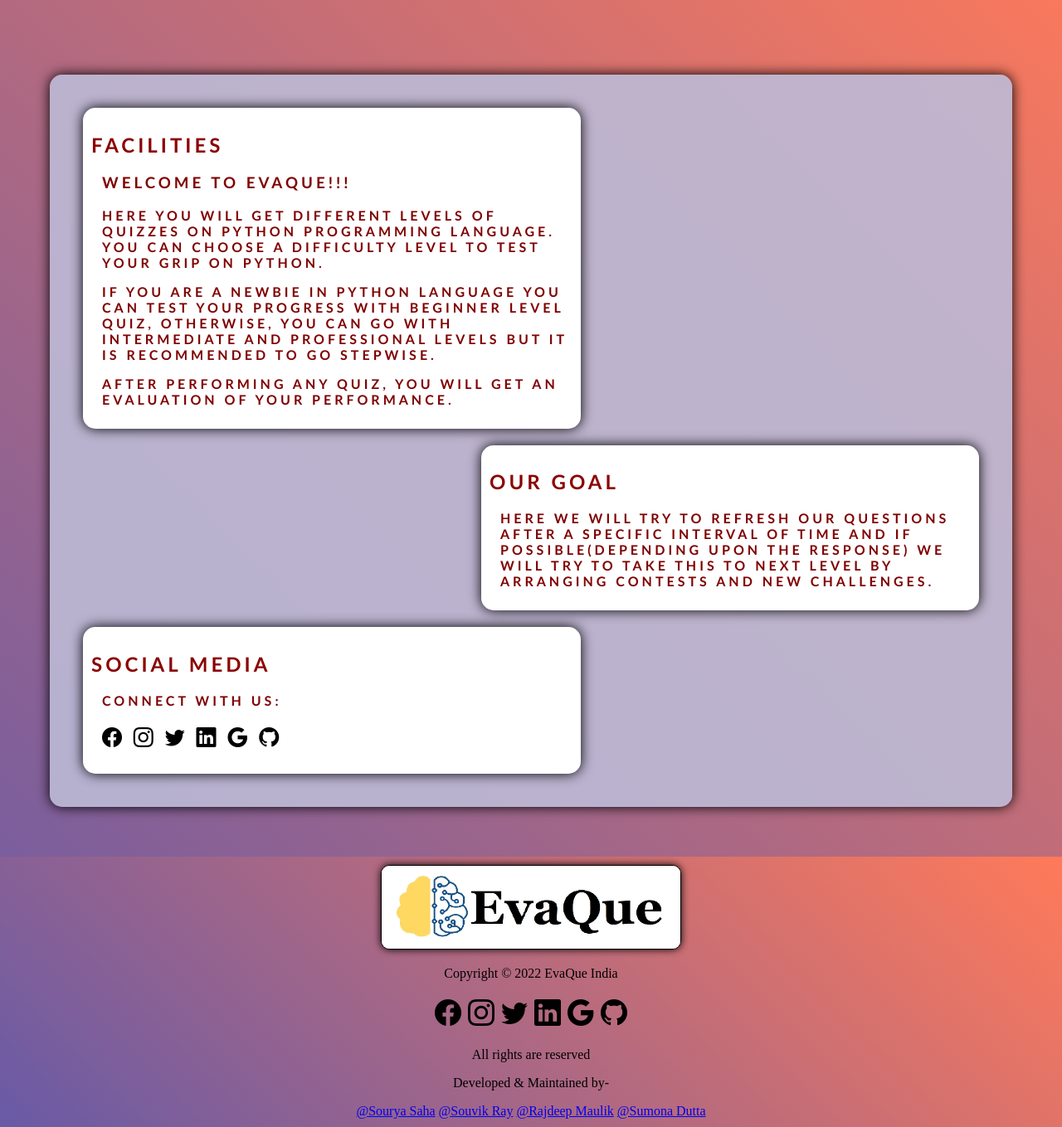
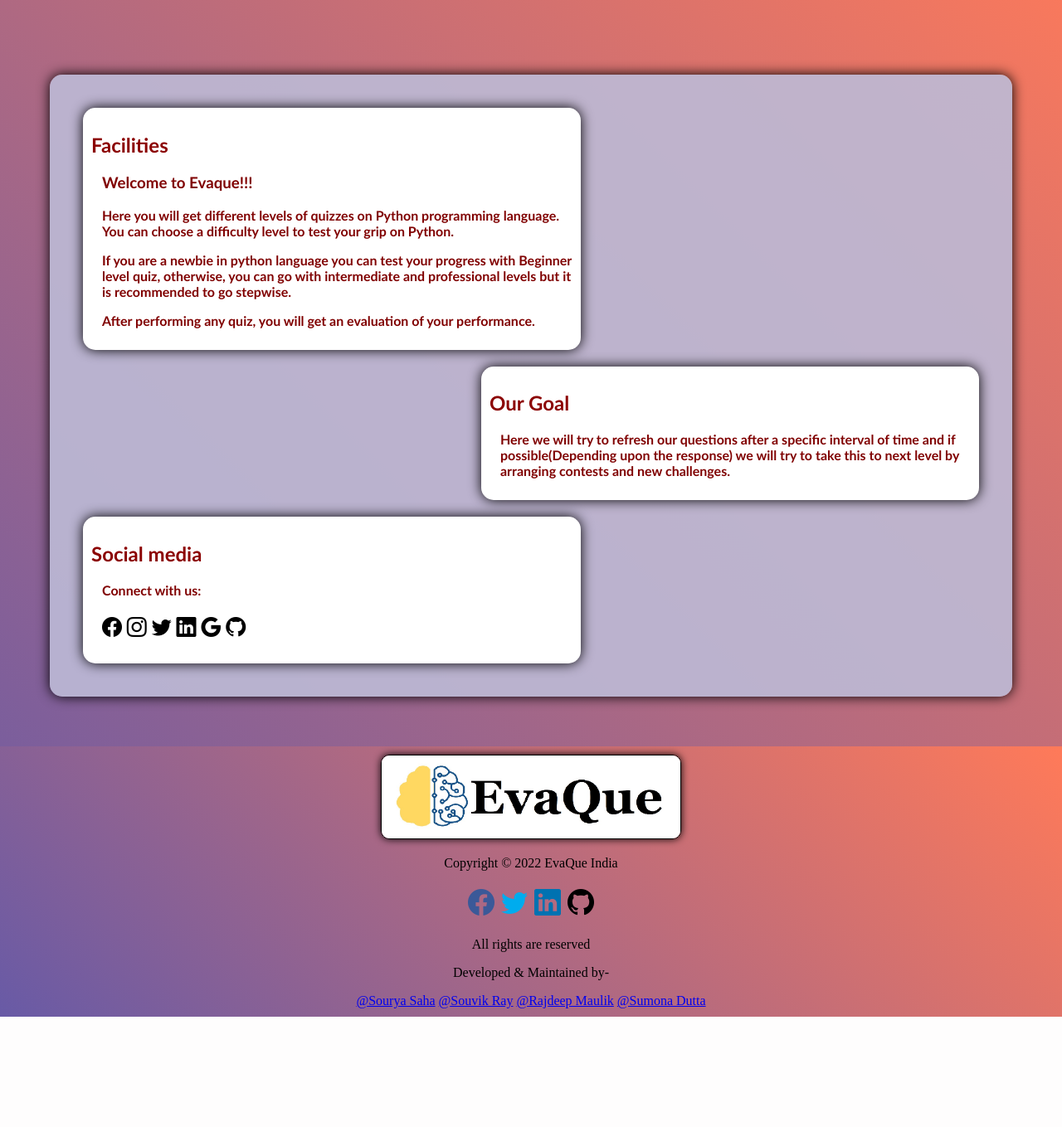
Before and after one commit to Rajdeep-1508/EvaQue, a Python web app: template templates/about.html in a window 1280 px wide. Shown: the part 120-1479 px from the top of the page at 83% size. After the commit the page ends 1346 px from the top, so only its background shows below. Run offline with Jinja, Linux system fonts and the light colour scheme; the template is opened without the code that fills it, so the values that code supplies are empty.

Commit message:
icons updated

```diff
--- a/static/style.css
+++ b/static/style.css
@@ -170,6 +170,9 @@
   padding: 10px;
 }
 #aboutUs{
+  font-family: 'Courier New', Courier, monospace;
+  letter-spacing: normal;
+  text-transform: none;
   margin: 60px;
   background-color: rgba(189, 187, 214, 0.9);
   padding: 20px;
--- a/templates/about.html
+++ b/templates/about.html
@@ -60,12 +60,10 @@
         <a href="./index.html"><img src="../media/logo.jpg" id="logo_footer" height="100px"></a>
         <p>Copyright &copy 2022 EvaQue India</p>
         <h1>
-            <a href="#facebook"><i class="bi bi-facebook"></i></a>
-            <a href="#instagram"><i class="bi bi-instagram"></i></a>
-            <a href="#twitter"><i class="bi bi-twitter"></i></a>
-            <a href="#linkedin"><i class="bi bi-linkedin"></i></a>
-            <a href="#google"><i class="bi bi-google"></i></a>
-            <a href="#github"><i class="bi bi-github"></i></a>
+            <a href="#facebook" style="color: #3b5998;"><i class="bi bi-facebook" ></i></a>
+            <a href="#twitter" style="color: #00acee;"><i class="bi bi-twitter"></i></a>
+            <a href="#linkedin" style="color: #0072b1;"><i class="bi bi-linkedin"></i></a>
+            <a href="#github" style="color: black;"><i class="bi bi-github"></i></a>
         </h1>
         <p>All rights are reserved</p>
         <p>Developed & Maintained by-</p>
```
Also changed, not shown: templates/index.html (+8 -6 lines), templates/login.html (+4 -6 lines).
